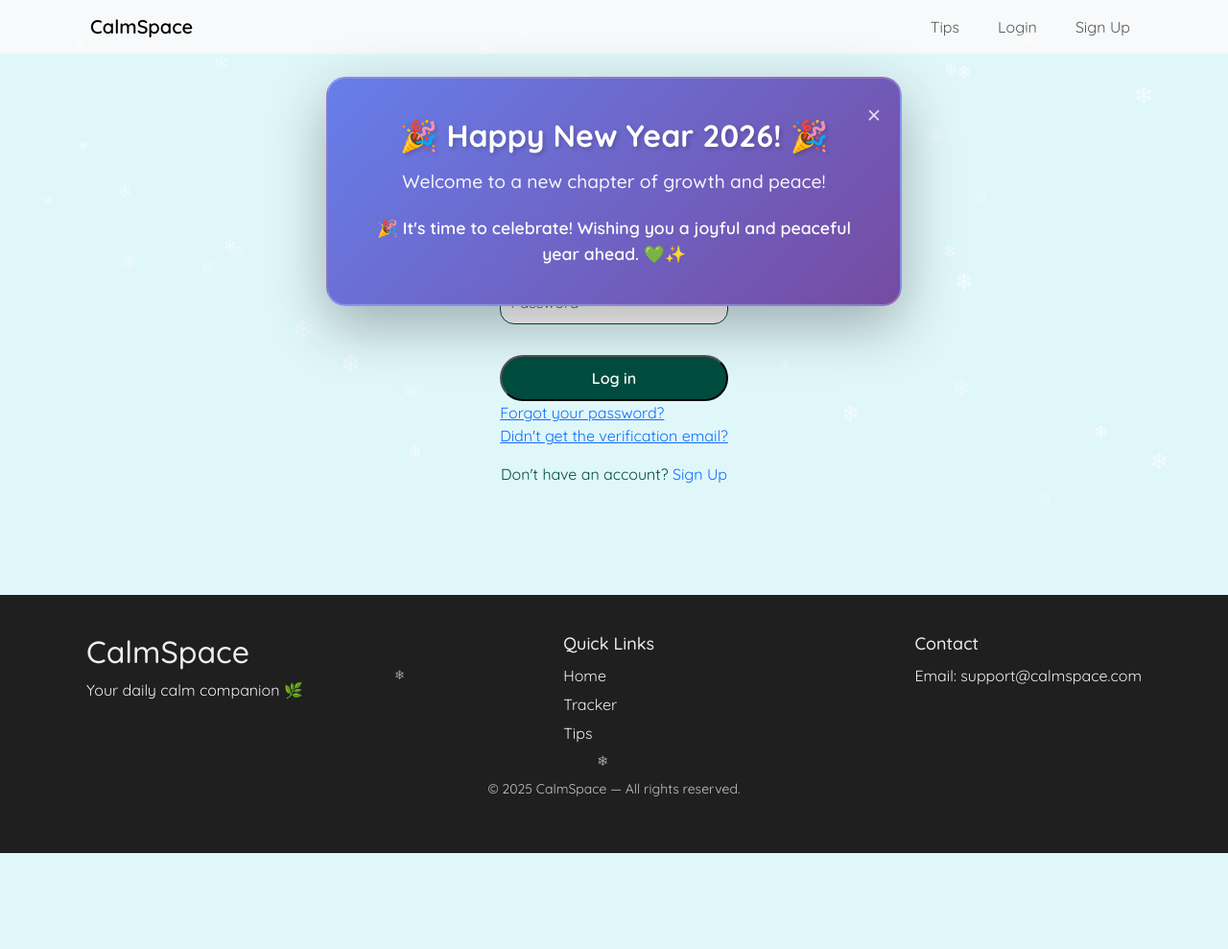
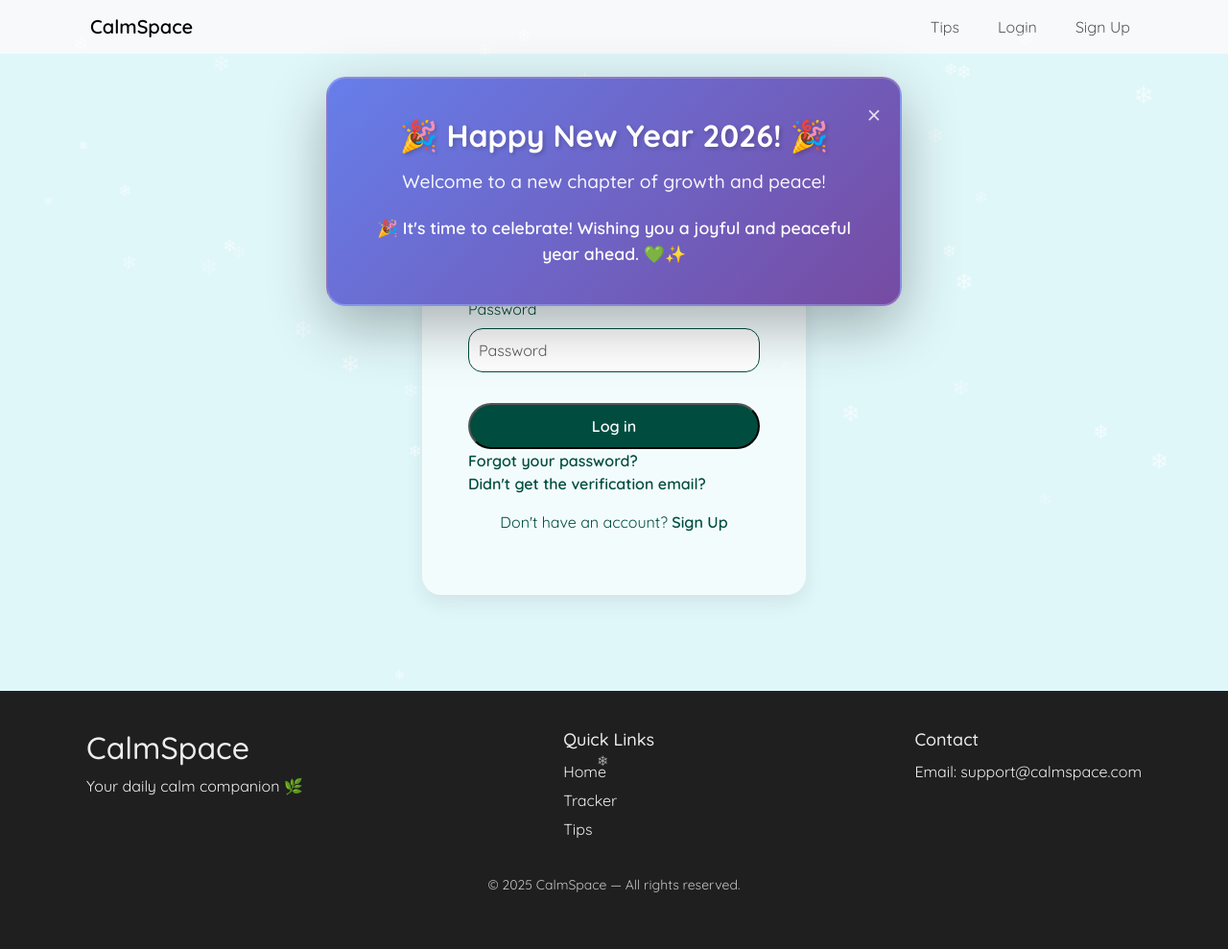
Before and after one commit to EsmoAghamedova/flask-jinja, a Flask app: page /login in a window 1280 px wide. Shown: the whole page at 96% size. Before the commit the page ends 889 px from the top, so only its background shows below. Run offline with Flask 3, Linux system fonts and the light colour scheme; some libraries are stand-ins or nearby versions.

Commit message:
fixed some style in user side

```diff
--- a/static/style/home.css
+++ b/static/style/home.css
@@ -78,6 +78,7 @@ nav a:hover {
 .carousel-img {
     object-fit: fill !important;
 }
+
 .start-btn {
     margin-top: 10px;
     display: inline-block;
@@ -141,7 +142,7 @@ footer {
     background: #1f1f1f;
     color: #eee;
     padding: 40px 0;
-    margin-top: 50px;
+    /* margin-top: 50px;  */
 }
 
 .footer-container {
--- a/static/style/tracker.css
+++ b/static/style/tracker.css
@@ -79,7 +79,7 @@ nav a:hover {
 }
 
 .start-btn {
-    margin-top: 10px;
+    /* margin-top: 10px; */
     display: inline-block;
     background: #004d40;
     color: white;
--- a/templates/base.html
+++ b/templates/base.html
@@ -9,6 +9,24 @@
     <link rel="shortcut icon" href="../static/img/leaf.png" type="image/x-icon" />
     <link rel="stylesheet" href="{{ url_for('static', filename='style/effects.css') }}" />
     <link rel="stylesheet" href="{{ url_for('static', filename='style/newyear.css') }}" />
+
+    <style>
+      html,
+      body {
+        height: 100%;
+        margin: 0;
+      }
+
+      .page-wrapper {
+        min-height: 100vh;
+        display: flex;
+        flex-direction: column;
+      }
+
+      .content {
+        flex: 1;
+      }
+    </style>
 
     {% block css %}
 
@@ -25,7 +43,16 @@
     <div id="snowflakes" aria-hidden="true"></div>
     {% include 'components/_navbar.html' %}
 
-    <!-- New Year Popup (shows first). After close, the inline bar will appear under navbar -->
+    {% with messages=get_flashed_messages(with_categories=true) %}
+      {% if messages %}
+        {% for category, message in messages %}
+          <li class="list-unstyled position-fixed top-0 start-50 translate-middle-x mt-3 z-9999" style="max-width: 500px; width: 90%;">
+            <div class="alert alert-{{ category }} mb-0" role="alert">{{ message }}</div>
+          </li>
+        {% endfor %}
+      {% endif %}
+    {% endwith %}
+
     <div id="newYearPopup" class="new-year-popup-container">
       <div class="new-year-card">
         <div class="confetti-container" id="confettiPopup"></div>
@@ -36,7 +63,6 @@
       </div>
     </div>
 
-    <!-- Inline New Year Countdown Bar (appears under navbar after popup is closed) -->
     <div id="newYearBar" class="new-year-bar" style="display:none">
       <div class="container d-flex align-items-center justify-content-between">
         <div class="bar-left">
@@ -56,11 +82,16 @@
       <div class="confetti-container" id="confettiContainer"></div>
     </div>
 
-    {% block content %}
+    <div class="page-wrapper">
+      <main class="content">
+        {% block content %}
 
-    {% endblock %}
+        {% endblock %}
+      </main>
 
-    {% include 'components/_footer.html' %}
+      {% include 'components/_footer.html' %}
+    </div>
+
     <script src="https://cdn.jsdelivr.net/npm/bootstrap@5.3.8/dist/js/bootstrap.bundle.min.js"></script>
 
     <!-- New Year Inline Celebration and Confetti Script -->
--- a/templates/components/_navbar.html
+++ b/templates/components/_navbar.html
@@ -5,7 +5,7 @@
 
     <div class="collapse navbar-collapse" id="navMenu">
       <ul class="navbar-nav ms-auto">
-        {% with messages=get_flashed_messages(with_categories=true) %}
+        <!-- {% with messages=get_flashed_messages(with_categories=true) %}
           {% if messages %}
             {% for category, message in messages %}
               <li class="nav-item">
@@ -13,7 +13,7 @@
               </li>
             {% endfor %}
           {% endif %}
-        {% endwith %}
+        {% endwith %} -->
 
         {% if session.get('user_id') and current_user and current_user.is_admin %}
           <li class="nav-item">
--- a/templates/public/login.html
+++ b/templates/public/login.html
@@ -2,7 +2,7 @@
 {% block title %}CalmSpace - Login{% endblock %}
 
 {% block css %}
-  <link rel="stylesheet" href="{{ url_for('static', filename='style/login.css') }}" />
+  <link rel="stylesheet" href="{{ url_for('static', filename='style/signup.css') }}" />
 {% endblock %}
 
 {% block content %}
@@ -27,10 +27,10 @@
       </form>
 
       <div>
-      <a href="{{ url_for('auth.forgot_password') }}">Forgot your password?</a>
+      <a href="{{ url_for('auth.forgot_password') }}" style="text-decoration: none; margin-top: 30px;">Forgot your password?</a>
       </div>
       <div>
-      <a href="{{ url_for('auth.resend') }}">Didn't get the verification email?</a>
+      <a href="{{ url_for('auth.resend') }}" style="text-decoration: none; margin-top: 10px;">Didn't get the verification email?</a>
       </div>
       <p class="text-center mt-3">
         Don't have an account?
--- a/templates/public/tip.html
+++ b/templates/public/tip.html
@@ -19,7 +19,7 @@
     <div class="glass-card p-4">
       <p class="text-muted small mb-2">Updated {{ tip.updated_at.strftime('%b %d, %Y') }}</p>
       <p>{{ tip.body }}</p>
-      <a href="{{ url_for('public.tips') }}" class="start-btn mt-3">Back to tips</a>
+      <a href="{{ url_for('public.tips') }}" class="start-btn mt-3" style="text-decoration: none; color: #000;">Back to tips</a>
     </div>
   </section>
 {% endblock %}
```
